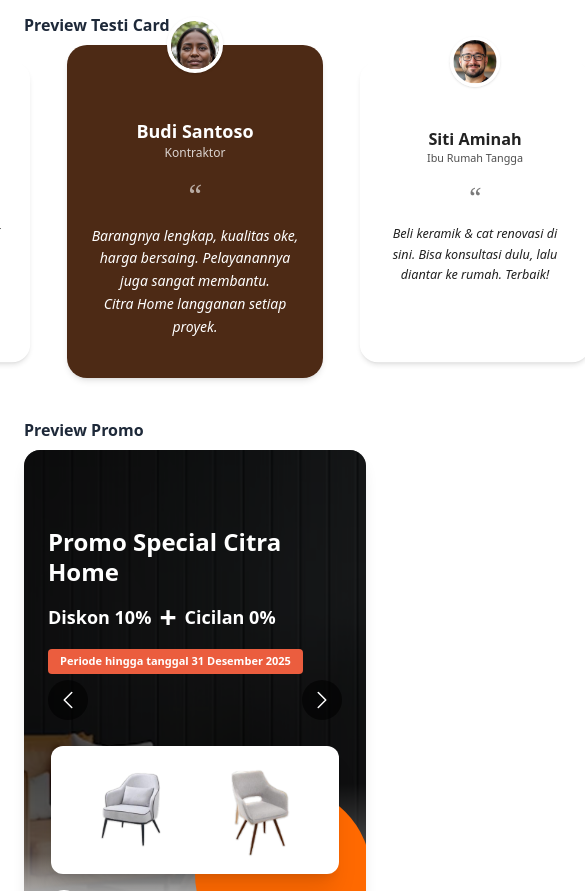
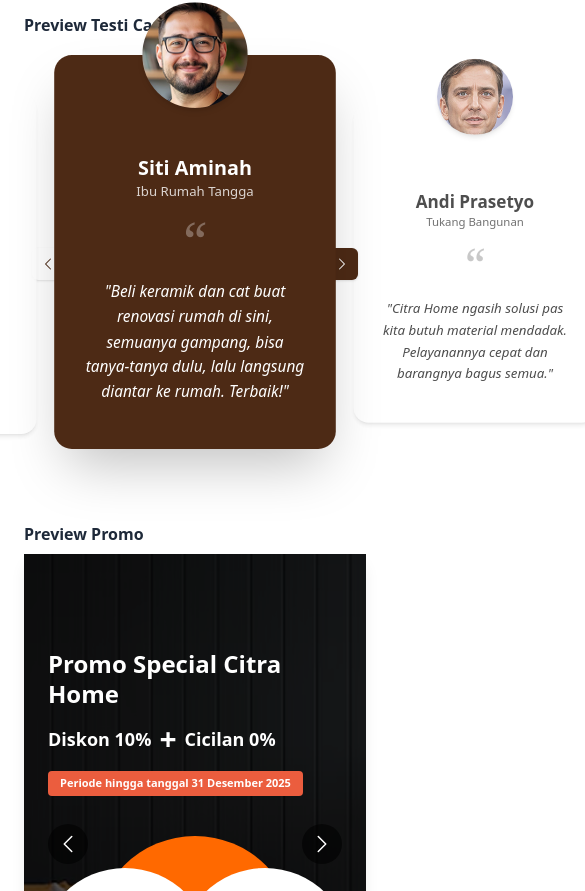
Before and after one commit to ghinsal123/front-end-citrahome-team, a React (Vite) app: page / in a window 390 px wide. Shown: the part 7193-8084 px from the top of the page, 585 px wide, since content can reach past the window. Built offline with nearby package versions, Linux system fonts and the light colour scheme.

Commit message:
merapihkan file PromoSlider

```diff
--- a/src/components/PromoSlider.jsx
+++ b/src/components/PromoSlider.jsx
@@ -74,31 +74,47 @@
   const slide = slides[idx];
 
 const DiscountLayout = () => (
-    <div className="flex flex-col lg:flex-row items-center gap-10 w-full">
+  <div className="flex flex-col lg:flex-row items-center justify-center gap-10 w-full">
+    {/* ─── Teks promo ─── */}
     <div className="text-white space-y-3 max-w-md">
-        <h1 className="font-extrabold text-2xl md:text-4xl leading-tight">{slide.title}</h1>
+      <h1 className="font-extrabold text-2xl md:text-4xl leading-tight">
+        {slide.title}
+      </h1>
+
       <div className="flex items-center gap-2 text-lg md:text-2xl font-bold">
         <span>{slide.discountText}</span>
         <span className="text-3xl">+</span>
         <span>{slide.installment}</span>
       </div>
+
       <span className="inline-block bg-[#eb5d3e] px-3 py-1 text-[11px] md:text-sm font-semibold rounded">
         {slide.period}
       </span>
     </div>
+
+    {/* ─── Gambar kursi + lingkaran oranye ─── */}
     <div className="relative mt-8 lg:mt-0">
-        <div className="absolute w-44 h-44 bg-orange-500 rounded-full -right-8 top-10 -z-10" />
-        <div className="bg-white rounded-xl px-8 py-4 flex items-center gap-8 shadow-xl">
-          {slide.images.map((src) => (
-            <img key={src} src={src} alt="chair" className="w-24 h-24 object-contain" />
-          ))}
+      {/* lingkaran oranye — turun ±32 px */}
+      <div className="absolute left-1/2 -translate-x-1/2 bottom-1 w-50 h-50 bg-orange-500 rounded-full -z-10" />
+
+      {/* dua kursi nempel */}
+      <div className="flex">
+        {/* kursi kiri */}
+        <div className="bg-white rounded-full p-4 w-43 h-43 shadow-md flex items-center justify-center">
+          <img src={kursi1} alt="chair 1" className="w-35 h-35 object-contain" />
+        </div>
+        {/* kursi kanan – geser lebih rapat */}
+        <div className="bg-white rounded-full p-4 w-43 h-43 shadow-md flex items-center justify-center -ml-8">
+          <img src={kursi2} alt="chair 2" className="w-35 h-35 object-contain" />
+        </div>
       </div>
     </div>
   </div>
 );
 
   const DiscountOnlyLayout = () => (
-    <div className="flex flex-col lg:flex-row items-center gap-10 w-full">
+  <div className="flex flex-col lg:flex-row items-center justify-center gap-10 w-full">
+      {/* ─── Teks promo ─── */}
       <div className="text-white space-y-3 max-w-md">
         <h1 className="text-3xl md:text-4xl font-extrabold">{slide.discountText}</h1>
         <h2 className="text-5xl md:text-6xl font-extrabold">{slide.discountPercent}</h2>
@@ -106,12 +122,38 @@
           {slide.period}
         </span>
       </div>
+
+      {/* ─── Kotak oranye + gambar AC ─── */}
       <div className="relative mt-8 lg:mt-0">
-        <div className="absolute inset-0 bg-orange-400/90 rounded-2xl w-80 h-40 -right-8 top-4 -z-10" />
-        <div className="flex gap-6 pl-8 pr-12">
-          {slide.images.map((src) => (
-            <img key={src} src={src} alt="ac" className="w-24 h-24 object-contain" />
-          ))}
+        {/* kotak oranye (gradien, sudut kanan‑atas rounded) */}
+        <div className="absolute -right-6 top-4 w-80 h-40
+                        bg-gradient-to-bl from-orange-500/90 to-orange-500/0
+                        rounded-tr-3xl -z-10" />
+
+        {/* container gambar */}
+        <div className="relative w-80 h-40">
+          {/* AC 2 – tengah, lebih besar & lebih tinggi */}
+          <img
+            src={ac2}
+            alt="ac2"
+            className="absolute left-1/2 -translate-x-1/2 top-0 w-28 h-28 object-contain z-20"
+          />
+
+          {/* baris AC bawah (gap kecil) */}
+          <div className="absolute bottom-0 inset-x-0 flex justify-center gap-2">
+            {/* AC 3 – kiri */}
+            <img
+              src={ac3}
+              alt="ac3"
+              className="w-24 h-20 object-contain z-10"
+            />
+            {/* AC 1 – kanan, urutan kedua supaya di kanan */}
+            <img
+              src={ac1}
+              alt="ac1"
+              className="w-24 h-30 object-contain z-10"
+            />
+          </div>
         </div>
       </div>
     </div>
@@ -137,7 +179,7 @@
       </div>
       <div className="bg-white rounded-2xl w-96 h-40 flex items-center justify-center shadow-xl mt-8 lg:mt-0">
         {slide.images.map((src) => (
-          <img key={src} src={src} alt="tank" className="h-32 object-contain mx-2" />
+          <img key={src} src={src} alt="tank" className="object-contain mx-2" />
         ))}
       </div>
     </div>
@@ -150,7 +192,7 @@
   };
 
   return (
-    <section className="relative w-full h-[500px] overflow-hidden select-none rounded-2xl shadow-lg">
+  <section className="relative w-full max-w-5xl h-[580px] mx-auto overflow-hidden select-none shadow-lg">
       <img src={slide.bg} alt="bg" className="absolute inset-0 w-full h-full object-cover" />
       <div className="absolute inset-0 bg-black/50" />
       <div className="absolute bottom-0 inset-x-0 h-24 bg-gradient-to-t from-white to-transparent" />
--- a/src/components/TestiCard.jsx
+++ b/src/components/TestiCard.jsx
@@ -1,12 +1,10 @@
+// TestimonialSlider.jsx
 import React, { useState } from 'react';
+import { ChevronLeftIcon, ChevronRightIcon } from '@heroicons/react/24/solid';
 
-/* ─── contoh import avatar ─── */
 import ava1 from '../assets/images/people1.png';
 import ava2 from '../assets/images/people2.png';
 import ava3 from '../assets/images/people3.png';
-import ava4 from '../assets/images/people1.png';
-import ava5 from '../assets/images/people2.png';
-import ava6 from '../assets/images/people3.png';
 
 const data = [
   {
@@ -15,104 +13,117 @@
     name: 'Budi Santoso',
     role: 'Kontraktor',
     quote:
-      'Barangnya lengkap, kualitas oke, harga bersaing. Pelayanannya juga sangat membantu. Citra Home langganan setiap proyek.',
+      'Barangnya lengkap, kualitas oke, harga bersaing. Pelayanannya juga sangat membantu. Citra Home langganan setiap proyek.',
   },
   {
     id: 2,
     avatar: ava2,
     name: 'Siti Aminah',
-    role: 'Ibu Rumah Tangga',
+    role: 'Ibu Rumah Tangga',
     quote:
-      'Beli keramik & cat renovasi di sini. Bisa konsultasi dulu, lalu diantar ke rumah. Terbaik!',
+      'Beli keramik dan cat buat renovasi rumah di sini, semuanya gampang, bisa tanya‑tanya dulu, lalu langsung diantar ke rumah. Terbaik!',
   },
   {
     id: 3,
     avatar: ava3,
     name: 'Andi Prasetyo',
-    role: 'Tukang Bangunan',
+    role: 'Tukang Bangunan',
     quote:
-      'Citra Home selalu ada pas butuh material mendadak. Cepat & barang bagus.',
-  },
-  {
-    id: 4,
-    avatar: ava4,
-    name: 'Gabriela Anastasya',
-    role: 'Ibu Rumah Tangga',
-    quote:
-      'Lorem ipsum dolor sit amet consectetur. Sed non id dui aliquet tincidunt.',
-  },
-  {
-    id: 5,
-    avatar: ava5,
-    name: 'Rudi Hartono',
-    role: 'Arsitek',
-    quote:
-      'Pilihan material lengkap, staff ramah. Rekomendasi banget buat proyek saya.',
+      'Citra Home ngasih solusi pas kita butuh material mendadak. Pelayanannya cepat dan barangnya bagus semua.',
   },
 ];
 
-/* -------- komponen kartu -------- */
+/* ---------- Card ---------- */
 function Card({ item, featured }) {
   return (
     <div
-      className={`relative w-64 md:w-72 flex flex-col items-center text-center rounded-[20px] shadow-md px-6 py-10 transition-all duration-300 ${
+      className={`relative w-64 md:w-72 flex flex-col items-center text-center px-6 pt-16 pb-10 rounded-2xl transition-all duration-300 ${
         featured
-          ? 'bg-[#4d2a15] text-white scale-100'
-          : 'bg-white text-[#222] scale-90'
+          ? 'bg-[#4d2a15] text-white scale-110 -translate-y-3 z-10 shadow-2xl'
+          : 'bg-white text-[#222] scale-95 shadow-md opacity-80'
       }`}
     >
+      {/* Avatar */}
       <img
         src={item.avatar}
         alt={item.name}
-        className="absolute -top-7 left-1/2 -translate-x-1/2 w-14 h-14 rounded-full object-cover border-4 border-white shadow"
+        className={`absolute -top-12 object-cover rounded-full shadow-md ${
+          featured ? 'w-24 h-24' : 'w-20 h-20'
+        }`}
       />
 
-      <h3 className="mt-8 font-semibold text-lg">{item.name}</h3>
-      <p className="text-xs opacity-80 mb-4">{item.role}</p>
+      <h3 className="mt-6 font-semibold text-lg">{item.name}</h3>
+      <p className="text-xs opacity-80 mb-3">{item.role}</p>
 
-      <span className="text-3xl font-serif opacity-60 mb-3">“</span>
+      {/* Petik besar */}
+      <span className="text-5xl font-serif mb-3 opacity-30 leading-none">“</span>
 
-      <p className="text-sm leading-relaxed italic">{item.quote}</p>
+      <p className="text-sm leading-relaxed italic text-balance">"{item.quote}"</p>
     </div>
   );
 }
 
-/* -------- slider -------- */
+/* ---------- Slider ---------- */
 export default function TestimonialSlider() {
-  const [center, setCenter] = useState(0); // indeks kartu tengah
+  const [center, setCenter] = useState(1);
+  const [nudge, setNudge] = useState(0); // animasi geser: -1 kiri, 1 kanan, 0 netral
   const total = data.length;
 
-  const prev = () => setCenter((c) => (c - 1 + total) % total);
-  const next = () => setCenter((c) => (c + 1) % total);
+  /* helper untuk animasi geser pendek */
+  const shift = (dir) => {
+    setNudge(dir);
+    setTimeout(() => setNudge(0), 200); // kembali ke posisi netral
+  };
 
-  // ambil indeks untuk kiri‑tengah‑kanan
+  const prev = () => {
+    shift(-1);
+    setCenter((c) => (c - 1 + total) % total);
+  };
+
+  const next = () => {
+    shift(1);
+    setCenter((c) => (c + 1) % total);
+  };
+
   const leftIdx = (center - 1 + total) % total;
   const rightIdx = (center + 1) % total;
 
   return (
-    <div className="w-full flex items-center justify-center gap-4">
-      {/* panah kiri */}
+    <div className="w-full flex justify-center py-10">
+      <div className="relative w-full max-w-5xl flex items-center justify-center">
+        {/* Panah kiri – kotak putih */}
         <button
           onClick={prev}
-        className="text-2xl font-bold text-[#4d2a15] p-2 hover:scale-110 transition"
+          className="absolute left-2 md:left-4 bg-white text-[#4d2a15] p-2 rounded-md shadow hover:scale-110 transition"
+          aria-label="Sebelumnya"
         >
-        ‹
+          <ChevronLeftIcon className="w-4 h-4" />
         </button>
 
-      {/* tiga kartu */}
-      <div className="flex gap-6">
+        {/* Kontainer kartu (geser ±12 px saat klik) */}
+        <div
+          className={`flex gap-6 justify-center items-center transition-transform duration-200 ${
+            nudge === -1
+              ? '-translate-x-3'
+              : nudge === 1
+              ? 'translate-x-3'
+              : ''
+          }`}
+        >
           <Card item={data[leftIdx]} featured={false} />
           <Card item={data[center]} featured={true} />
           <Card item={data[rightIdx]} featured={false} />
         </div>
 
-      {/* panah kanan */}
+        {/* Panah kanan – kotak coklat */}
         <button
           onClick={next}
-        className="text-2xl font-bold text-[#4d2a15] p-2 hover:scale-110 transition"
+          className="absolute right-2 md:right-4 bg-[#4d2a15] text-white p-2 rounded-md shadow hover:scale-110 transition"
+          aria-label="Berikutnya"
         >
-        ›
+          <ChevronRightIcon className="w-4 h-4" />
         </button>
+      </div>
     </div>
   );
 }
```
Lines whose indentation alone changed are shown as unchanged.
